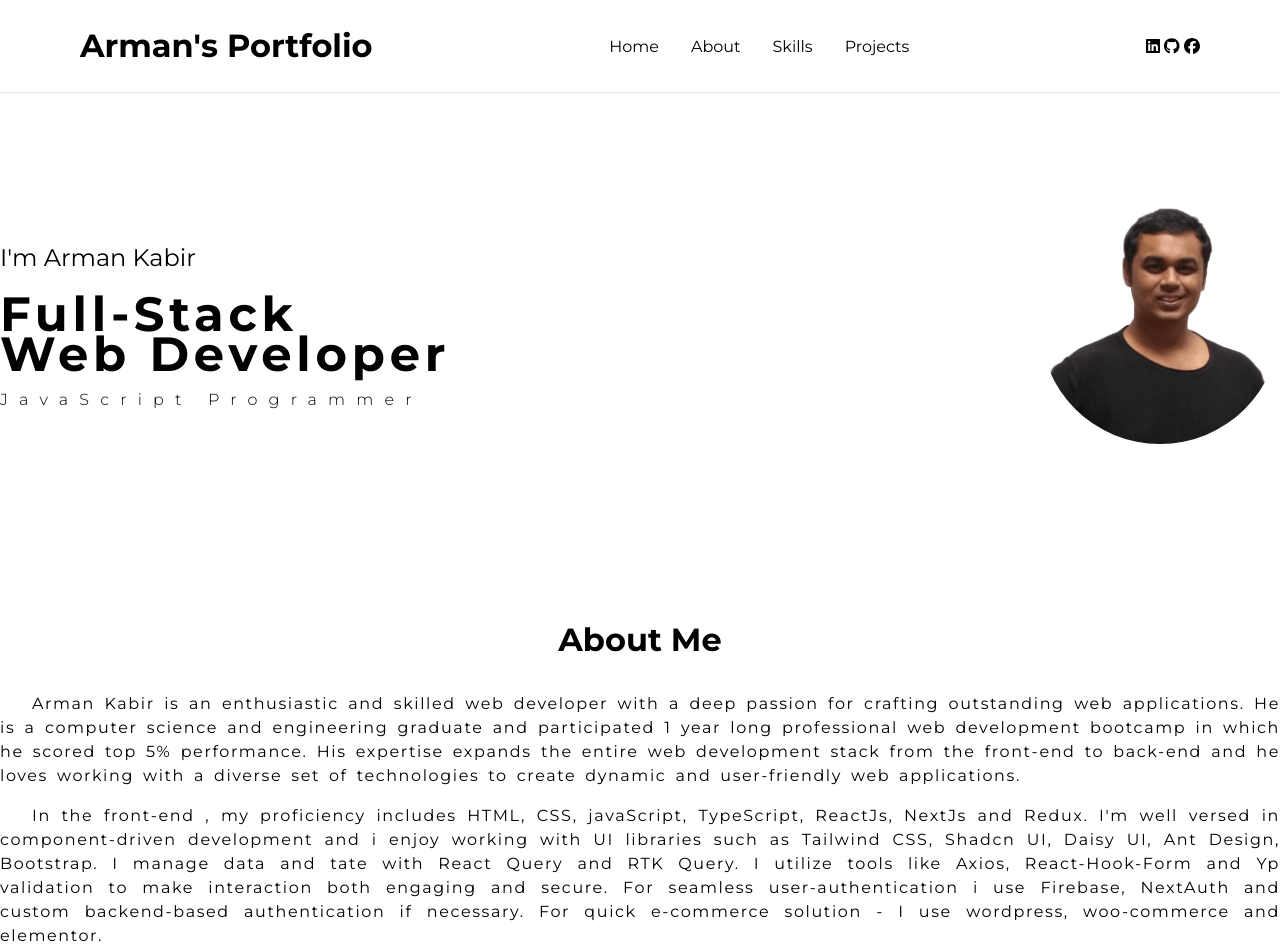
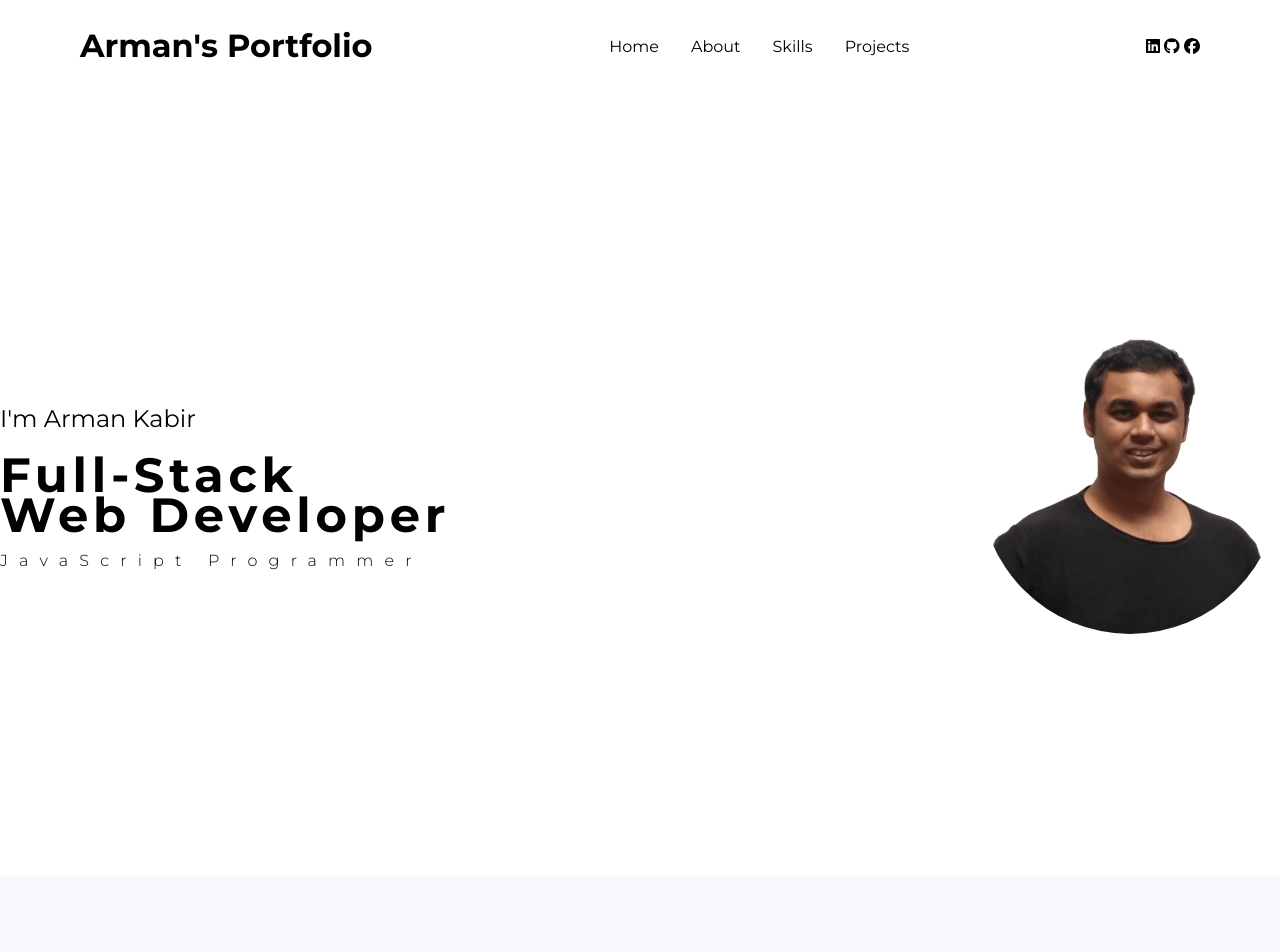
Before and after one commit to Arman-Kabir/portfolio, a React (Vite) app: page / in a window 1280 px wide. Shown: the top 952 px of the page. Built offline with nearby package versions, Linux system fonts and the light colour scheme.

Commit message:
few styles changed

```diff
--- a/src/components/Hero/Hero.css
+++ b/src/components/Hero/Hero.css
@@ -1,6 +1,7 @@
 .hero_container{
     display: grid;
     grid-template-columns: repeat(2,1fr);
+    height: 70vh;
 }
 .hero_content{
     display: flex;
@@ -13,8 +14,10 @@
 .hero_image{
     display: flex;
     justify-content: flex-end;
+    align-items: center;
 }
 
 .hero_image img{
-    width:15rem;
+    width:300px;
+    height: 300px;
 }
--- a/src/components/SectionHeader/SectionHeader.css
+++ b/src/components/SectionHeader/SectionHeader.css
@@ -1,4 +1,5 @@
-.section_header{
-    display: flex;
-    justify-content: center;
+.section_header {
+  display: flex;
+  justify-content: center;
+  margin-bottom: 5rem;
 }
--- a/src/components/SectionHeader/SectionHeader.tsx
+++ b/src/components/SectionHeader/SectionHeader.tsx
@@ -7,7 +7,7 @@ interface Title {
 export function SectionHeader ({ title }: Title) {
   return (
     <div className='section_header'>
-      <h2>{title}</h2>
+      <h1>{title}</h1>
     </div>
   )
 }
--- a/src/index.css
+++ b/src/index.css
@@ -22,9 +22,15 @@
   margin: 0 auto;
   max-width: var(--max-width);
 }
+section:nth-child(odd){
+  background-color: #fff;
+}
+section:nth-child(even){
+  background-color: #f9f8fd;
+}
 
 .section_container {
-  padding: 7rem 0 3rem 0;
+  padding: 7rem 0;
 }
 
 body {
```
